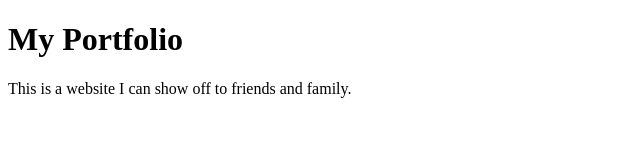
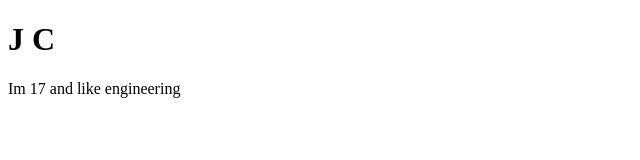
Before and after one commit to Individual7-LA/my-portfolio, a plain HTML site: page Index.html in a window 1280 px wide. Shown: the whole page, without its empty margins (0-640 px from the left). Drawn offline with Linux system fonts and the light colour scheme.

Commit message:
make the page about me

```diff
--- a/Index.html
+++ b/Index.html
@@ -1,10 +1,10 @@
 <!DOCTYPE html>
 <html>
 	<head>
-		<title>My Portfolio</title>
+		<title>J's Portfolio</title>
 	</head>
 	<body>
-		<h1>My Portfolio</h1>
-		<p>This is a website I can show off to friends and family.</p>
+		<h1>J C</h1>
+		<p>Im 17 and like engineering</p>
 	</body>
 </html>
```
